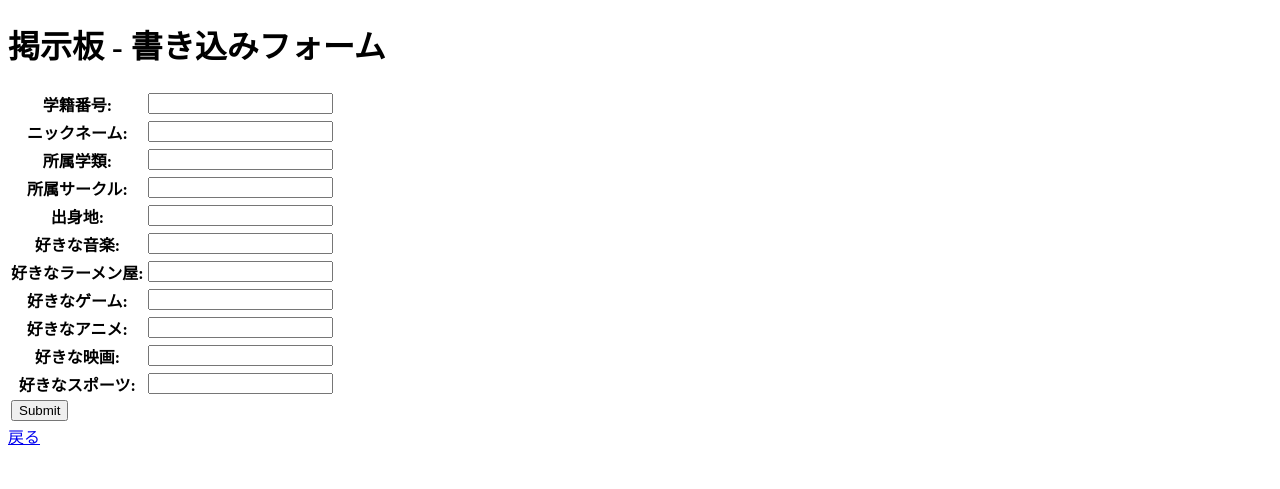
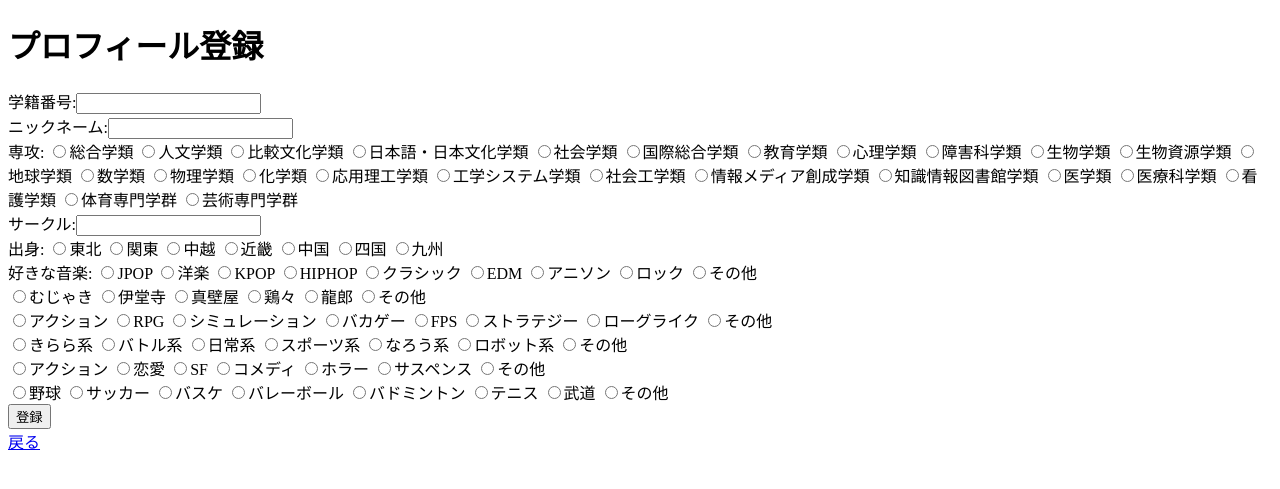
Before and after one commit to enpitut2022/tsukutopi, a Django app: page /tsukutopi/input/ in a window 1280 px wide. Shown: the top 489 px of the page. Run offline with Django 3.2, Linux system fonts and the light colour scheme.

Commit message:
ラジオボタンの実装

```diff
--- /dev/null
+++ b/tsukutopi/myapp/formlist.py
@@ -0,0 +1,100 @@
+MAJORS = (
+    ('総合学類', '総合学類'),
+    ('人文学類', '人文学類'),
+    ('比較文化学類', '比較文化学類'),
+    ('日本語・日本文化学類', '日本語・日本文化学類'),
+    ('社会学類', '社会学類'),
+    ('国際総合学類', '国際総合学類'),
+    ('教育学類', '教育学類'),
+    ('心理学類', '心理学類'),
+    ('障害科学類', '障害科学類'),
+    ('生物学類', '生物学類'),
+    ('生物資源学類', '生物資源学類'),
+    ('地球学類', '地球学類'),
+    ('数学類', '数学類'),
+    ('物理学類', '物理学類'),
+    ('化学類', '化学類'),
+    ('応用理工学類', '応用理工学類'),
+    ('工学システム学類', '工学システム学類'),
+    ('社会工学類', '社会工学類'),
+    ('情報科学類', '情報メディア創成学類'),
+    ('知識情報図書館学類', '知識情報図書館学類'),
+    ('医学類', '医学類'),
+    ('医療科学類', '医療科学類'),
+    ('看護学類', '看護学類'),
+    ('体育専門学群', '体育専門学群'),
+    ('芸術専門学群', '芸術専門学群'),
+)
+
+PREFECTURES = (
+    ('東北', '東北'),
+    ('関東', '関東'),
+    ('中越', '中越'),
+    ('近畿', '近畿'),
+    ('中国', '中国'),
+    ('四国', '四国'),
+    ('九州', '九州'),
+)
+
+MUSICLIST = (
+    ('JPOP', 'JPOP'),
+    ('洋楽', '洋楽'),
+    ('KPOP', 'KPOP'),
+    ('HIPHOP', 'HIPHOP'),
+    ('クラシック', 'クラシック'),
+    ('EDM', 'EDM'),
+    ('アニソン', 'アニソン'),
+    ('ロック', 'ロック'),
+    ('その他', 'その他')
+)
+
+ANIMELIST = (
+    ('きらら系', 'きらら系'),
+    ('バトル系', 'バトル系'),
+    ('日常系', '日常系'),
+    ('スポーツ系', 'スポーツ系'),
+    ('なろう系', 'なろう系'),
+    ('ロボット系', 'ロボット系'),
+    ('その他', 'その他'),
+)
+
+MOVIELIST = (
+    ('アクション', 'アクション'),
+    ('恋愛', '恋愛'),
+    ('SF', 'SF'),
+    ('コメディ', 'コメディ'),
+    ('ホラー', 'ホラー'),
+    ('サスペンス', 'サスペンス'),
+    ('その他', 'その他'),
+)
+
+RAMENLIST = (
+    ('むじゃき', 'むじゃき'),
+    ('伊堂寺', '伊堂寺'),
+    ('真壁屋', '真壁屋'),
+    ('鶏々', '鶏々'),
+    ('龍郎', '龍郎'),
+    ('その他', 'その他'),
+)
+
+SPORTLIST = (
+    ('野球', '野球'),
+    ('サッカー', 'サッカー'),
+    ('バスケ', 'バスケ'),
+    ('バレーボール', 'バレーボール'),
+    ('バドミントン', 'バドミントン'),
+    ('テニス', 'テニス'),
+    ('武道', '武道'),
+    ('その他', 'その他'),
+)
+
+GAMELIST = (
+    ('アクション', 'アクション'),
+    ('RPG', 'RPG'),
+    ('シミュレーション', 'シミュレーション'),
+    ('バカゲー', 'バカゲー'),
+    ('FPS', 'FPS'),
+    ('ストラテジー', 'ストラテジー'),
+    ('ローグライク', 'ローグライク'),
+    ('その他', 'その他'),
+)
--- a/tsukutopi/myapp/forms.py
+++ b/tsukutopi/myapp/forms.py
@@ -1,5 +1,6 @@
 from django import forms
 from .models import Profile
+from .formlist import *
 
 class Profileforms(forms.ModelForm):
     class Meta:
@@ -18,14 +19,16 @@ class Profileforms(forms.ModelForm):
            'movie':'好きな映画',
            'sport':'好きなスポーツ',
            }
-    # key_number=forms.IntegerField()
-    # nickname=forms.CharField()
-    # major_sub = forms.IntegerField()
-    # circle=forms.CharField()
-    # hometown=forms.IntegerField()
-    # music=forms.IntegerField()
-    # ramen=forms.IntegerField()
-    # game=forms.IntegerField()
-    # anime=forms.IntegerField()
-    # movie=forms.IntegerField()
-    # sport=forms.IntegerField()
+
+class ProfileRadioForm(forms.Form):
+    key_number = forms.IntegerField(label='学籍番号')
+    nickname = forms.CharField(label='ニックネーム')
+    major_sub = forms.ChoiceField(choices=MAJORS, label='専攻', widget=forms.widgets.RadioSelect)
+    circle = forms.CharField(label='サークル')
+    hometown = forms.ChoiceField(choices=PREFECTURES, label='出身', widget=forms.widgets.RadioSelect)
+    music = forms.ChoiceField(choices=MUSICLIST, label='好きな音楽', widget=forms.widgets.RadioSelect)
+    ramen = forms.ChoiceField(choices= RAMENLIST, label='', widget=forms.widgets.RadioSelect)
+    game = forms.ChoiceField(choices= GAMELIST, label='', widget=forms.widgets.RadioSelect)
+    anime = forms.ChoiceField(choices= ANIMELIST, label='', widget=forms.widgets.RadioSelect)
+    movie = forms.ChoiceField(choices= MOVIELIST, label='', widget=forms.widgets.RadioSelect)
+    sport = forms.ChoiceField(choices= SPORTLIST, label='', widget=forms.widgets.RadioSelect)
--- a/tsukutopi/myapp/templates/myapp/input_profile.html
+++ b/tsukutopi/myapp/templates/myapp/input_profile.html
@@ -3,16 +3,27 @@
 <head>
   <meta name="viewport" content="width=device-width, initial-scale=1">
   <meta charset="UTF-8">
-  <title>書き込みフォーム</title>
+  <title>プロフィール登録</title>
 </head>
 <body>
-<h1>掲示板 - 書き込みフォーム</h1>
+<h1>プロフィール登録</h1>
 <form method="post">
     {% csrf_token %}
-    <table>
-      {{form1.as_table}}
-      <tr><td colspan='2'><input type="submit" value="Submit"></td></tr>
-    </table>
+      {% for i in form %}
+        {% if i.label == '学籍番号' or i.label == 'ニックネーム' or i.label == 'サークル' %}
+          <div>
+            {{ i.label_tag }}{{ i }}
+          </div>
+        {% else %}
+          <div>
+            {{ i.label_tag }}
+            {% for choice in i %}
+              {{ choice.tag }}{{ choice.choice_label }}
+            {% endfor %}
+          </div>
+        {% endif %}
+      {% endfor %}
+    <button type="submit">登録</button>
 </form>
 <a href="..">戻る</a>
 </body>
--- a/tsukutopi/myapp/templates/myapp/result.html
+++ b/tsukutopi/myapp/templates/myapp/result.html
@@ -8,7 +8,7 @@
         <h1>つくとぴです!</h1>
         {% for i in share_point %}
         <h2>共通するスポーツ<h2>
-        <h2>{{ i }}</h2>
+        <h3>{{ i }}</h3>
         {% endfor %}
 
         {% for i in profile_all %}
--- a/tsukutopi/myapp/views.py
+++ b/tsukutopi/myapp/views.py
@@ -1,8 +1,7 @@
 from django.shortcuts import render, redirect
 from .models import Profile
 from django.db.models import Q
-from myapp.forms import Profileforms
-from django.http import HttpResponse
+from myapp.forms import ProfileRadioForm
 # Create your views here.
 
 def index(request):
@@ -14,24 +13,19 @@ def index(request):
     return render(request, 'myapp/template.html', context)
 
 def result(request):
-    profile = Profile.objects.filter(Q(key_number=202088888)|Q(key_number=202099999))
-    profile_match = Profile.objects.filter(Q(key_number=202088888)|Q(key_number=202099999))
+    profile = Profile.objects.filter(Q(key_number=202012154)|Q(key_number=202011111))
     profile_all = Profile.objects.all()
     share_point=[]
-    print(profile[0].nickname)
+    # print(profile[0].nickname)
     object_items = vars(profile[0])
     # print(object_items["key_number"])
     for i in object_items.keys():
         if vars(profile[0])[i] == vars(profile[1])[i]:
             share_point.append(vars(profile[0])[i])
 
-    # major_list = ["総合学類", "情報メディア創生学類", "人文学類", "比較文化学類", "日本語・日本文化学類", "社会学類", "国際総合学類", "教育学類", "心理学類", "障害科学類", "生物学類", "生物資源学類", "地球学類", "数学類", "物理学類", "化学類", "応用理工学類", "工学システム学類", "社会工学類", "情報科学類", "知識情報図書館学類", "医学類", "看護学類", "医療科学類", "体育専門学群", "芸術専門学群"]
-    # for i in profile:
-    #     i.major_sub = major_list[i.major_sub]
     context = {
-        'profile':profile,
+        # 'profile':profile,
         'share_point':share_point,
-        # 'major_list': major_list,
         'profile_all':profile_all
     }
 
@@ -39,11 +33,25 @@ def result(request):
     return render(request, 'myapp/result.html', context)
 
 def kakikomi(request):
-    f = Profileforms()
     if request.method =='POST':
-        profileform = Profileforms(request.POST)
-        if profileform.is_valid():
-            profileform.save()
-            return redirect('index')
-
-    return render(request, 'myapp/input_profile.html', {'form1': f} )
+        profile = Profile(
+        key_number = request.POST['key_number'],
+        nickname = request.POST['nickname'],
+        major_sub = request.POST['major_sub'],
+        circle = request.POST['circle'],
+        hometown = request.POST['hometown'],
+        music = request.POST['music'],
+        ramen = request.POST['ramen'],
+        game = request.POST['game'],
+        anime = request.POST['anime'],
+        movie = request.POST['movie'],
+        sport = request.POST['sport']
+        )
+        profile.save()
+        return redirect('index')
+    else:
+        profileform = ProfileRadioForm()
+        context = {
+            'form': profileform
+        }
+    return render(request, 'myapp/input_profile.html', context)
--- a/tsukutopi/tsukutopi/settings.py
+++ b/tsukutopi/tsukutopi/settings.py
@@ -90,10 +90,10 @@ WSGI_APPLICATION = 'tsukutopi.wsgi.application'
 DATABASES = {
     'default': {
         'ENGINE': 'django.db.backends.postgresql',
-        'NAME': 'myapp',
+        'NAME': 'postgres',
         'USER': 'postgres',
-        'PASSWORD': 'Teacher11eaglu',
-        'HOST': '127.0.0.1',
+        'PASSWORD': 'gesu2001',
+        'HOST': 'localhost',
         'PORT': '5432',
         #'default': env.db(),
     }
```
